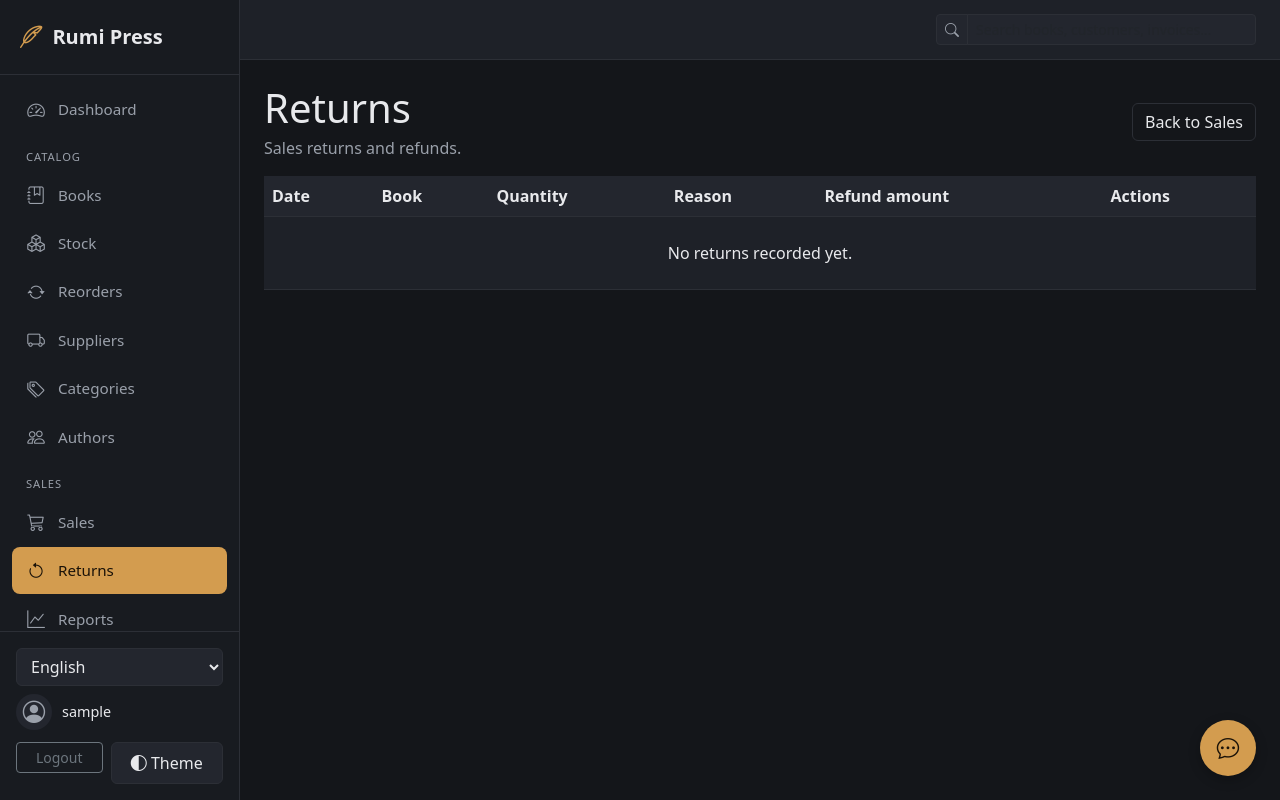
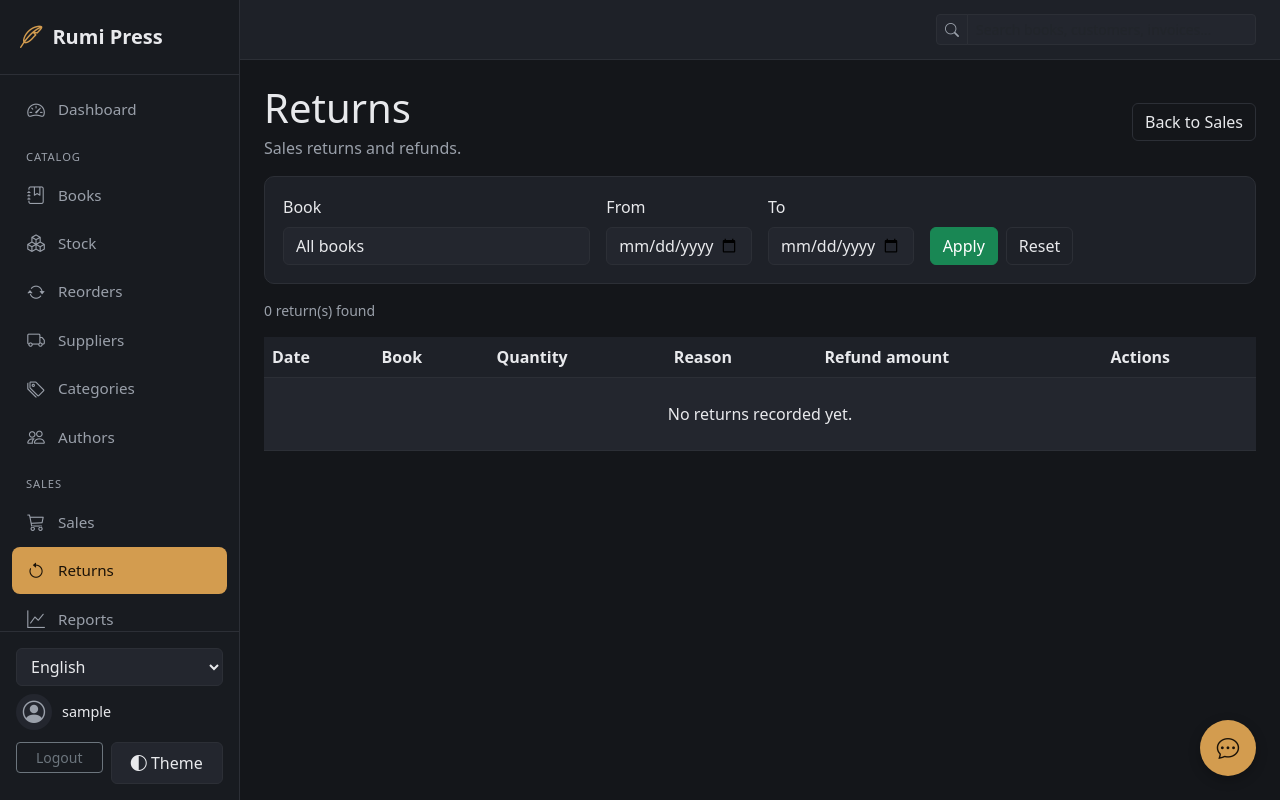
Before and after one commit to dramedev/books, a Django app: page /returns/ in a window 1280 px wide. Run offline with Django 5.2, Linux system fonts and the light colour scheme; the visitor is signed in with stand-in values (Sample User, id 1); data that the repository does not hold is empty.

Commit message:
Add filtering and currency-aware totals to returns list
Same gap as stock adjustments before its fix: zero filtering on a
cross-sale audit-style list. Add book/date-range filters with
removable chips, a result count, thead/tbody, and link the book title
to its detail page. Also add per-currency "Refunded" total badges
(reusing the existing _RETURN_AMOUNT_EXPRESSION) and label each row's
refund amount with its currency, since this page is fundamentally
about money leaving and previously showed bare unlabeled numbers.

Co-Authored-By: Claude Sonnet 4.6 <noreply@anthropic.com>

```diff
--- a/books/templates/books/return_list.html
+++ b/books/templates/books/return_list.html
@@ -19,8 +19,63 @@
 </div>
 
 
+<form class="filter-panel mb-3" method="get">
+<div class="row g-3 align-items-end">
+
+<div class="col-md-4">
+<label class="form-label">{% translate "Book" %}</label>
+<select name="book" class="form-select">
+<option value="">{% translate "All books" %}</option>
+{% for book in books %}
+<option value="{{ book.id }}" {% if filters.book == book.id|stringformat:"s" %}selected{% endif %}>{{ book.title }}</option>
+{% endfor %}
+</select>
+</div>
+
+<div class="col-md-2">
+<label class="form-label">{% translate "From" %}</label>
+<input type="date" name="start_date" class="form-control" value="{{ filters.start_date }}">
+</div>
+
+<div class="col-md-2">
+<label class="form-label">{% translate "To" %}</label>
+<input type="date" name="end_date" class="form-control" value="{{ filters.end_date }}">
+</div>
+
+<div class="col-md-auto d-flex gap-2 align-items-end">
+<button class="btn btn-success" type="submit">{% translate "Apply" %}</button>
+<a class="btn btn-outline-light" href="{% url 'return_list' %}">{% translate "Reset" %}</a>
+</div>
+
+</div>
+</form>
+
+<div class="d-flex flex-wrap align-items-center justify-content-between gap-2 mb-3">
+<span class="muted-text small">{{ result_count_text }}</span>
+{% if active_filters %}
+<div class="d-flex flex-wrap gap-2">
+{% for active_filter in active_filters %}
+<a class="badge text-decoration-none" style="background:var(--surface-alt); color:var(--text); border:1px solid var(--border);" href="?{{ active_filter.url }}">
+{{ active_filter.label }} <i class="bi bi-x"></i>
+</a>
+{% endfor %}
+</div>
+{% endif %}
+</div>
+
+{% if refund_totals_by_currency %}
+<div class="mb-3 d-flex flex-wrap gap-3">
+{% for row in refund_totals_by_currency %}
+<span class="badge" style="background:var(--surface-alt); color:var(--text); border:1px solid var(--border);">
+{% translate "Refunded" %}: {{ row.total_amount }} {{ row.sale__currency }}
+</span>
+{% endfor %}
+</div>
+{% endif %}
+
 <div class="table-responsive">
 <table class="table table-striped align-middle">
+<thead>
 <tr>
 <th>{% translate "Date" %}</th>
 <th>{% translate "Book" %}</th>
@@ -29,18 +84,19 @@
 <th>{% translate "Refund amount" %}</th>
 <th>{% translate "Actions" %}</th>
 </tr>
-
+</thead>
+<tbody>
 {% for return in returns %}
 <tr>
 <td>{{ return.return_date }}</td>
-<td>{{ return.sale.book.title }}</td>
+<td><a href="{% url 'book_detail' return.sale.book.id %}">{{ return.sale.book.title }}</a></td>
 <td>{{ return.quantity }}</td>
 <td>{{ return.reason|default:"-" }}</td>
-<td>{{ return.refund_amount }}</td>
+<td>{{ return.refund_amount }} {{ return.sale.currency }}</td>
 <td>
 {% if perms.books.delete_return %}
-<a class="btn btn-danger btn-sm" href="{% url 'return_delete' return.id %}">
-{% translate "Delete" %}
+<a class="btn btn-danger btn-sm" href="{% url 'return_delete' return.id %}" title="{% translate 'Delete' %}" aria-label="{% translate 'Delete' %}">
+<i class="bi bi-trash"></i>
 </a>
 {% endif %}
 </td>
@@ -49,15 +105,20 @@
 {% empty %}
 <tr>
 <td colspan="6" class="text-center muted-text py-4">
+{% if has_any_returns %}
+{% translate "No returns match the current filters." %}
+{% else %}
 {% translate "No returns recorded yet." %}
+{% endif %}
 </td>
 </tr>
 {% endfor %}
+</tbody>
 </table>
 </div>
 
 
-{% include "books/_pagination.html" %}
+{% include "books/_pagination.html" with extra_qs=query_string %}
 
 
 {% endblock %}
--- a/books/views.py
+++ b/books/views.py
@@ -1816,6 +1816,49 @@ def sale_delete(request, id):
 def return_list(request):
     returns = Return.objects.filter(owner=request.user).select_related("sale", "sale__book")
 
+    book_id = request.GET.get("book", "").strip()
+    start_date = request.GET.get("start_date", "").strip()
+    end_date = request.GET.get("end_date", "").strip()
+
+    if book_id.isdigit():
+        returns = returns.filter(sale__book_id=book_id)
+    if start_date:
+        returns = returns.filter(return_date__gte=start_date)
+    if end_date:
+        returns = returns.filter(return_date__lte=end_date)
+
+    books_qs = Book.objects.filter(owner=request.user).order_by("title")
+
+    query_params = request.GET.copy()
+    query_params.pop("page", None)
+    query_string = query_params.urlencode()
+
+    def remove(*keys):
+        params = query_params.copy()
+        for key in keys:
+            params.pop(key, None)
+        return params.urlencode()
+
+    active_filters = []
+    if book_id.isdigit():
+        book = books_qs.filter(id=book_id).first()
+        if book:
+            active_filters.append({"label": gettext("Book: %(title)s") % {"title": book.title}, "url": remove("book")})
+    if start_date or end_date:
+        active_filters.append({
+            "label": gettext("Date: %(start)s – %(end)s") % {
+                "start": start_date or gettext("any"),
+                "end": end_date or gettext("any"),
+            },
+            "url": remove("start_date", "end_date"),
+        })
+
+    refund_totals_by_currency = list(
+        returns.values("sale__currency")
+        .annotate(total_amount=Sum(_RETURN_AMOUNT_EXPRESSION))
+        .order_by("sale__currency")
+    )
+
     paginator = Paginator(returns, 10)
     page_obj = paginator.get_page(request.GET.get("page"))
 
@@ -1825,6 +1868,13 @@ def return_list(request):
         {
             "returns": page_obj.object_list,
             "page_obj": page_obj,
+            "books": books_qs,
+            "filters": request.GET,
+            "query_string": query_string,
+            "active_filters": active_filters,
+            "result_count_text": gettext("%(count)s return(s) found") % {"count": paginator.count},
+            "has_any_returns": Return.objects.filter(owner=request.user).exists(),
+            "refund_totals_by_currency": refund_totals_by_currency,
         },
     )
 
--- a/scripts/gen_locale.py
+++ b/scripts/gen_locale.py
@@ -332,6 +332,9 @@ FR = {
     "Reason (optional)": "Motif (facultatif)",
     "Refund amount": "Montant du remboursement",
     "No returns recorded yet.": "Aucun retour enregistré pour le moment.",
+    "No returns match the current filters.": "Aucun retour ne correspond aux filtres actuels.",
+    "%(count)s return(s) found": "%(count)s retour(s) trouvé(s)",
+    "Refunded": "Remboursé",
     "Return pages": "Pages de retours",
     "Return": "Retour",
     "Return Form": "Formulaire de retour",
@@ -997,6 +1000,9 @@ AR = {
     "Reason (optional)": "السبب (اختياري)",
     "Refund amount": "مبلغ الاسترداد",
     "No returns recorded yet.": "لا توجد مرتجعات مسجلة حتى الآن.",
+    "No returns match the current filters.": "لا توجد مرتجعات مطابقة للفلاتر الحالية.",
+    "%(count)s return(s) found": "تم العثور على %(count)s مرتجع",
+    "Refunded": "تم استرداده",
     "Return pages": "صفحات المرتجعات",
     "Return": "إرجاع",
     "Return Form": "نموذج الإرجاع",
```
Also changed, not shown: locale/ar/LC_MESSAGES/django.po, locale/fr/LC_MESSAGES/django.po, 2 other files.
